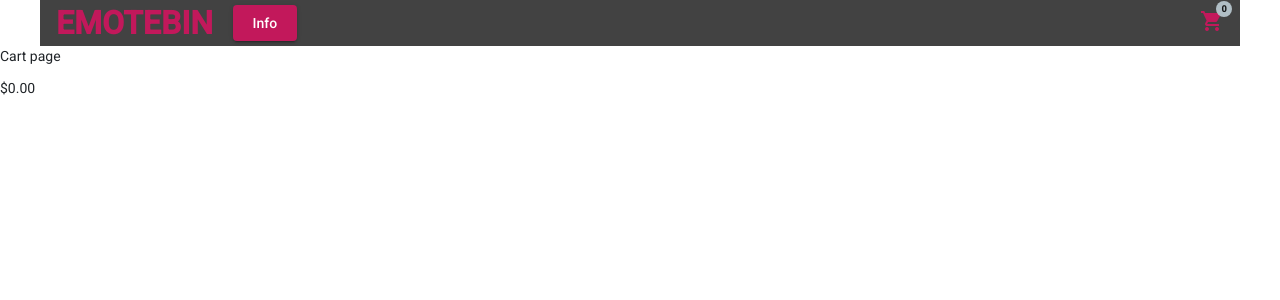
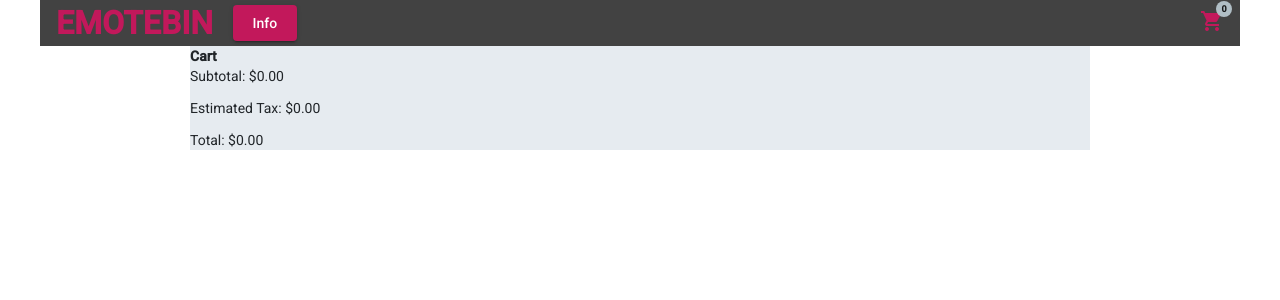
Before and after one commit to JBOhge/emotebin, an Angular app: page /cart in a window 1280 px wide. Shown: the top 300 px of the page. Built offline with nearby package versions, Linux system fonts and the light colour scheme.

Commit message:
remove from cart button and quantity selector

```diff
--- a/src/app/components/cart-page/cart-page.component.css
+++ b/src/app/components/cart-page/cart-page.component.css
@@ -0,0 +1,30 @@
+.cart-page-container{
+    width: 100%;
+    max-width: 900px;
+    margin-left: auto;
+    margin-right: auto;
+    justify-content: center;
+    background-color: rgb(230, 235, 240);
+}
+.item-container{
+    box-shadow: 0 4px 8px 0 rgba(0, 0, 0, 0.2), 0 6px 20px 0 rgba(0, 0, 0, 0.19);
+    background-color: white;
+    display: flex;
+    margin: 10px;
+}
+.name-price{
+    display: flex;
+    align-content: space-between;
+}
+.name{
+    margin-right: 10px;
+    font-weight: bold;
+}
+.cart-img {
+    width: 120px;
+    height: 120px;
+}
+.quantity-input{
+    width: 40px;
+    text-align: center;
+}
--- a/src/app/components/cart-page/cart-page.component.html
+++ b/src/app/components/cart-page/cart-page.component.html
@@ -1,8 +1,34 @@
-<p>Cart page</p>
-<div *ngFor="let cartItem of cart | async">
-    <div>
-        <p>{{cartItem.id + "," + cartItem.emote.code + "," + cartItem.quantity}}</p>
+<div class="cart-page-container">
+    <b>Cart</b>
+    <div *ngFor="let cartItem of cart | async">
+        <div class="item-container">
+            <img class="cart-img" [src]="cartItem.emote.url">
+            <div>
+                <div class="name-price">
+                    <p class="name">{{cartItem.emote.code}}</p>
+                    <p class="price">{{cartItem.emote.price | currency}}</p>
+                </div>
+                <p>{{cartItem.emote.description.slice(0,100)}}<span *ngIf="cartItem.emote.description.length > 100">...</span></p>
+                <p>Quantity:
+                <select [(ngModel)]="cartItem.quantity">
+                    <option value="1">1</option>
+                    <option value="2">2</option>
+                    <option value="3">3</option>
+                    <option value="4">4</option>
+                    <option value="5">5</option>
+                    <option value="6">6</option>
+                    <option value="7">7</option>
+                    <option value="8">8</option>
+                    <option value="9">9</option>
+                    <option value="10">10</option>
+                  </select>
+                </p>
+                <button mat-raised-button (click)="deleteItem(cartItem)" color="primary">X</button>
+            </div>
+        </div>
     </div>
+
+    <p>Subtotal: {{getSubTotal() | currency}}</p>
+    <p>Estimated Tax: {{getSubTotal() * 0.07 | currency}}</p>
+    <p>Total: {{getSubTotal() * 1.07 | currency}}</p>
 </div>
-
-<div>{{getSubTotal() | currency}}</div>
--- a/src/app/components/cart-page/cart-page.component.ts
+++ b/src/app/components/cart-page/cart-page.component.ts
@@ -22,5 +22,8 @@ export class CartPageComponent implements OnInit {
   getSubTotal(){
     return this.cartService.getSubTotal();
   }
+  deleteItem(cartItem:CartItem){
+    this.cartService.removeFromCart(cartItem);
+  }
 
 }
--- a/src/app/navbar/navbar.component.html
+++ b/src/app/navbar/navbar.component.html
@@ -12,5 +12,4 @@
             <mat-icon matBadge={{getCartItemCount()}} matBadgeColor="accent" matBadgeSize="small">shopping_cart</mat-icon>
         </div>
     </div>
-
 </div>
```
